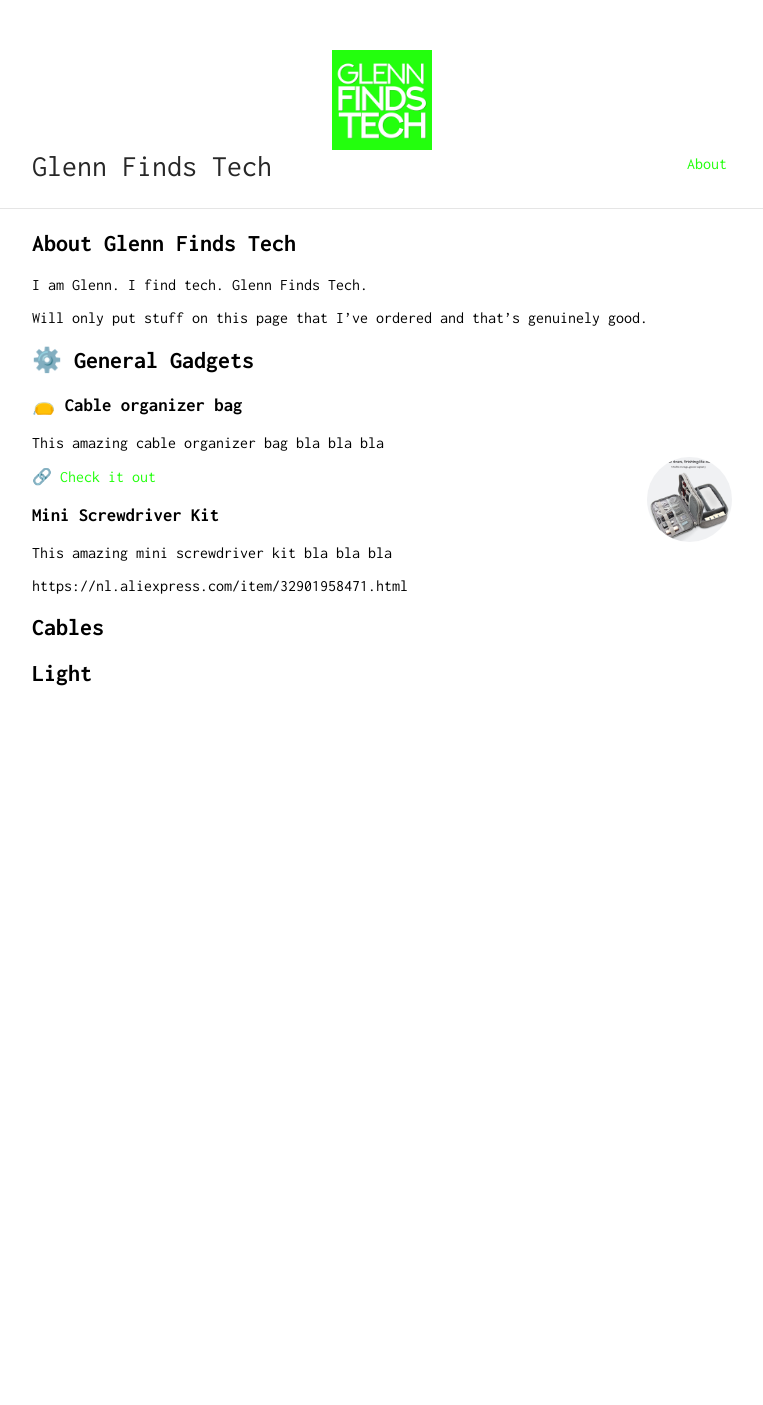
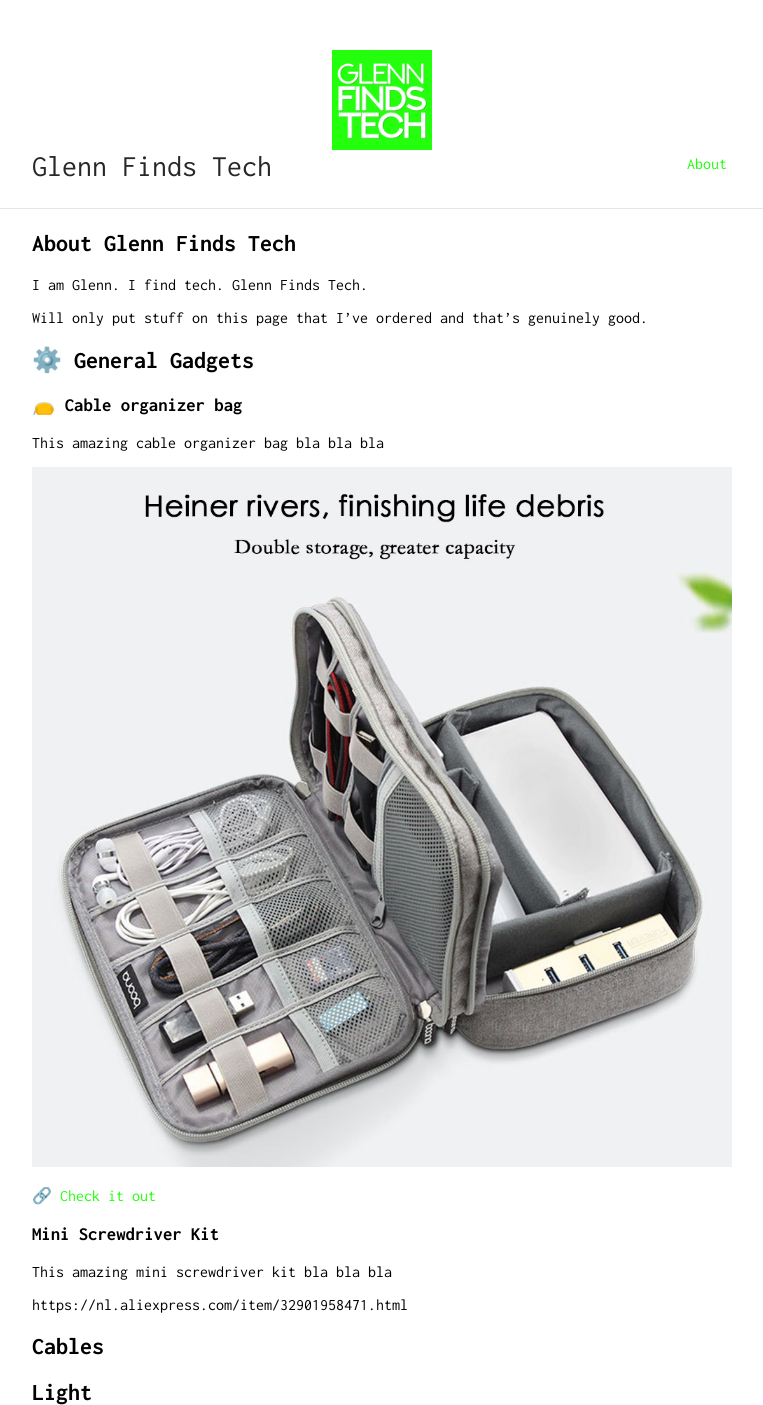
Before and after one commit to AtomicGlenn/GlennFindsTech, a Jekyll site: the page built from index.md, in a window 1280 px wide. Shown: the whole page, without its empty margins (258-1021 px from the left). Built offline with Jekyll 4.4.1, drawn with Linux system fonts in a browser that asks for light colours; our own code applies the rules of GitHub Pages for plain Markdown files; before the commit the page ends 900 px from its top, so only the background shows below that.

Commit message:
Remove profile picture class from image

```diff
--- a/index.md
+++ b/index.md
@@ -14,7 +14,7 @@
 
 This amazing cable organizer bag bla bla bla
 
-<img class="profile-picture" src="images/cable_organizer.jpg" alt="Cable Organizer"/>
+<img src="images/cable_organizer.jpg" alt="Cable Organizer"/>
 
 🔗 [Check it out](https://nl.aliexpress.com/item/32901958471.html)
 
```
